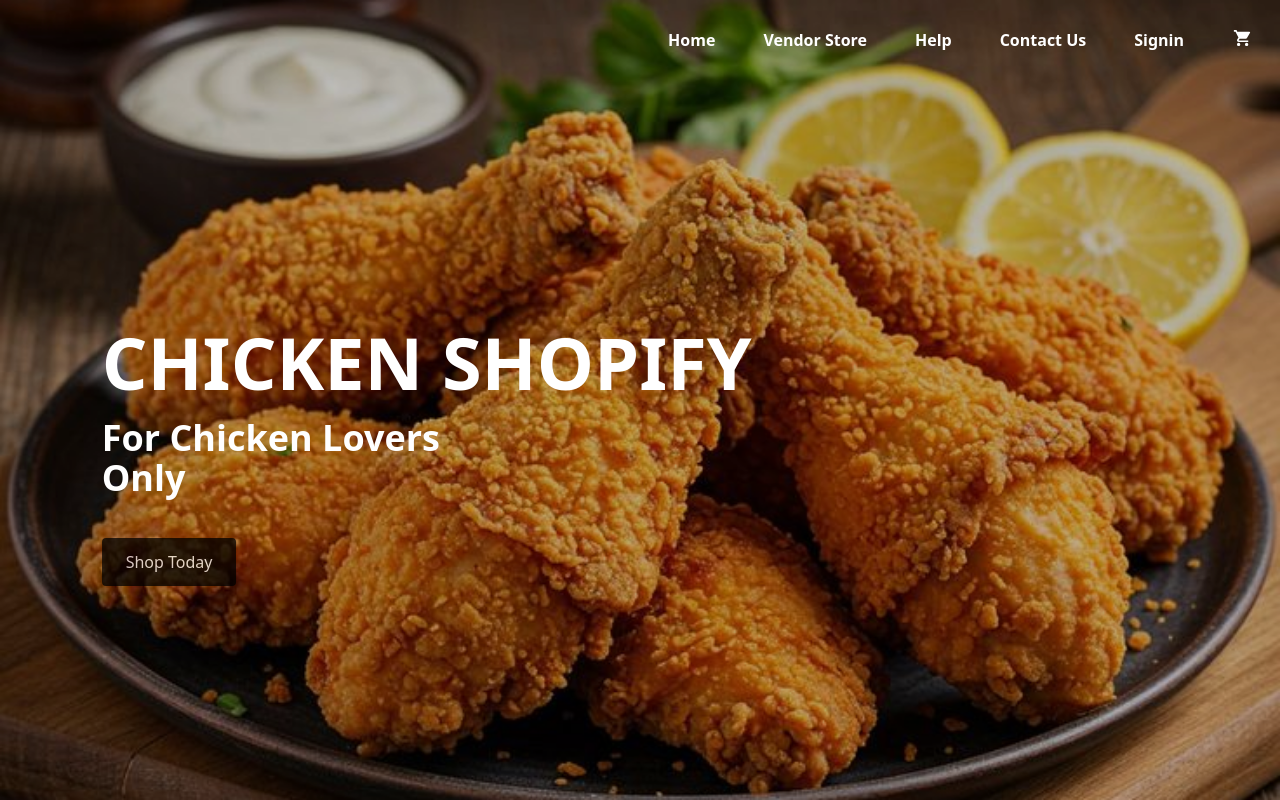
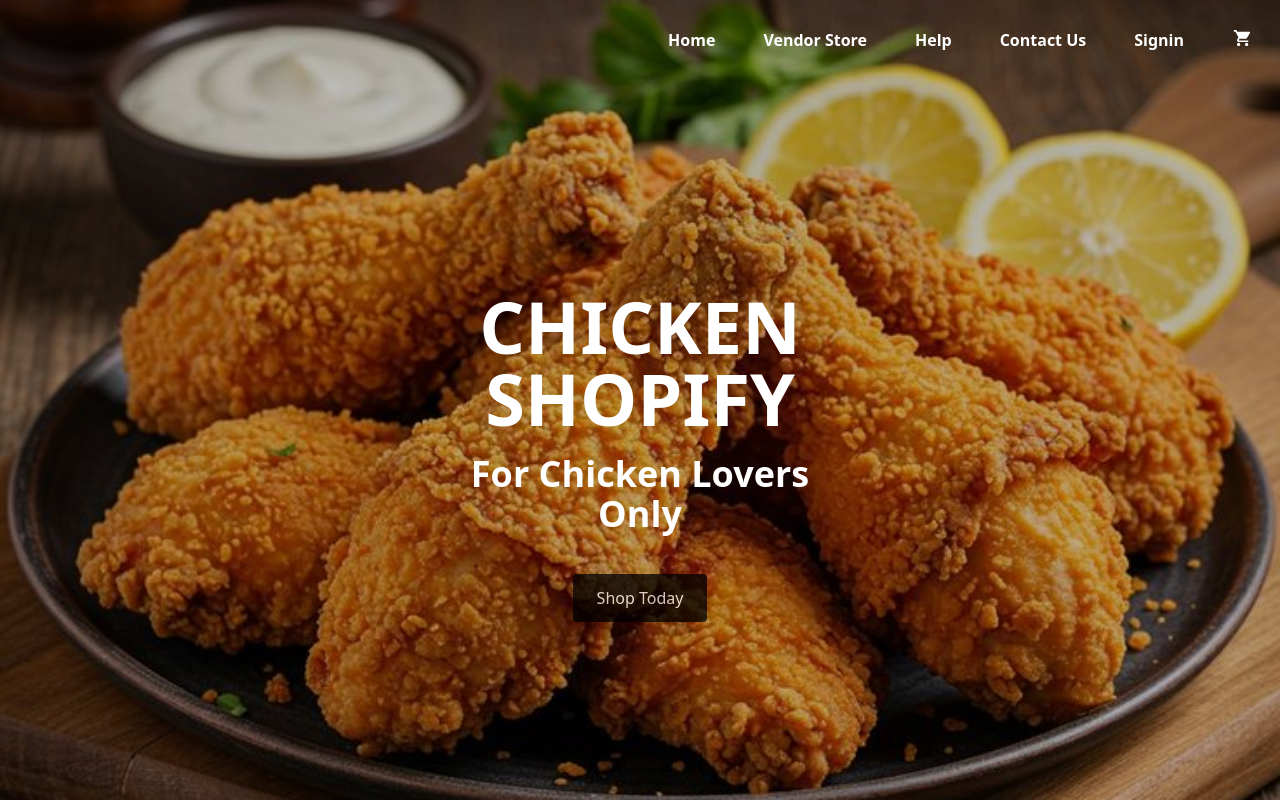
Before and after one commit to tobias-omondi/LushBloom, a React (Vite) app in the folder chickenshopfiy/: page / in a window 1280 px wide. Built offline with nearby package versions, Linux system fonts and the light colour scheme.

Commit message:
added components

```diff
--- a/chickenshopfiy/src/Components/HomePage/LandingPage.jsx
+++ b/chickenshopfiy/src/Components/HomePage/LandingPage.jsx
@@ -20,7 +20,7 @@ const LandingPage = () => {
       </div>
 
       {/* Page Content Centered */}
-      <div className='absolute top-1/2 left-1/2 md:left-1/3 transform -translate-x-1/2 -translate-y-1/2 z-20 text-center md:text-start text-white'>
+      <div className='absolute top-1/2 left-1/2  transform -translate-x-1/2 -translate-y-1/2 z-20 text-center  text-white'>
         <h1 className='text-5xl md:text-7xl font-extrabold mt-28'>CHICKEN SHOPIFY</h1>
         <h4 className='text-2xl md:text-4xl font-bold mt-5'>
           For Chicken Lovers <br /> Only
```
